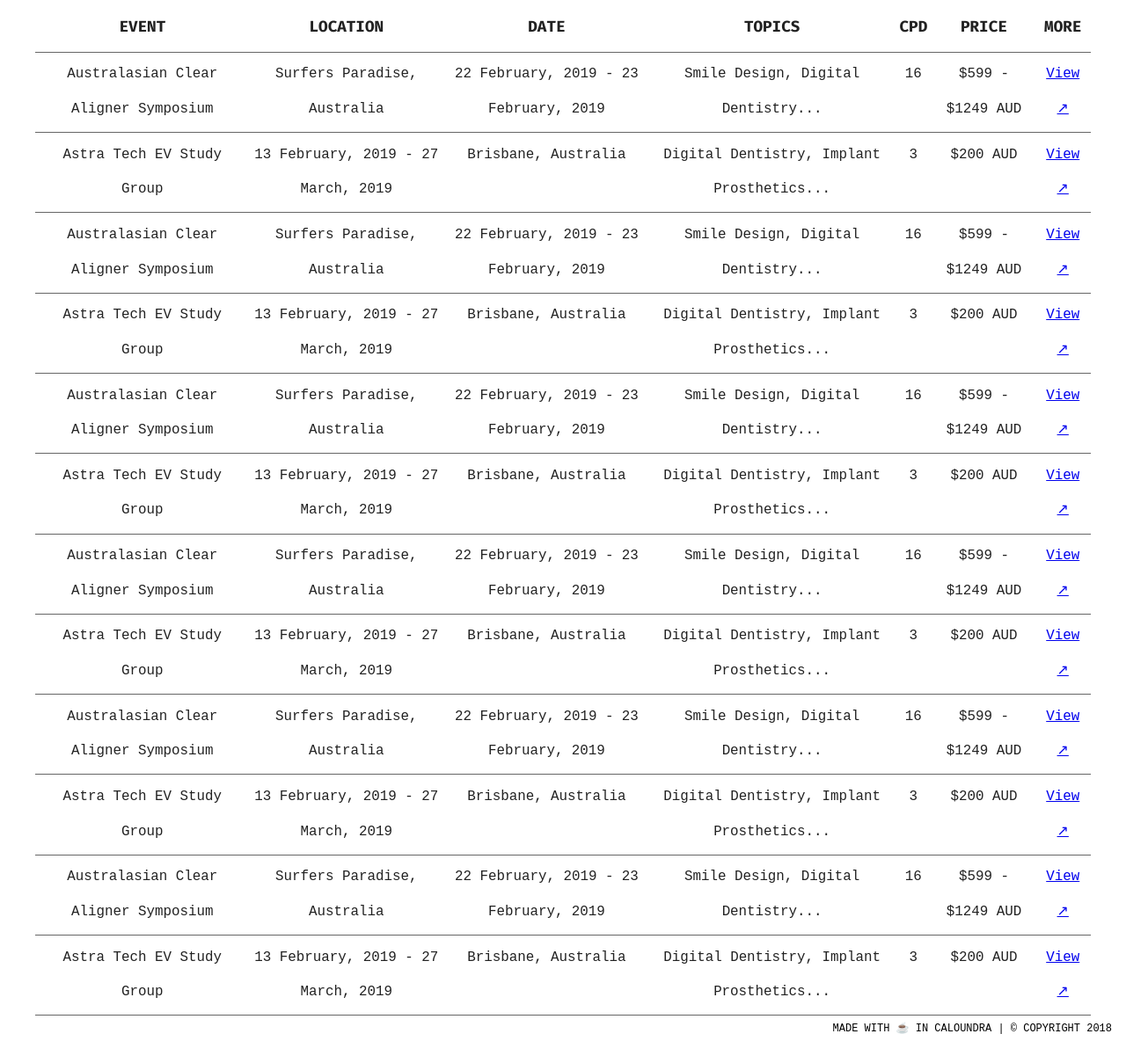
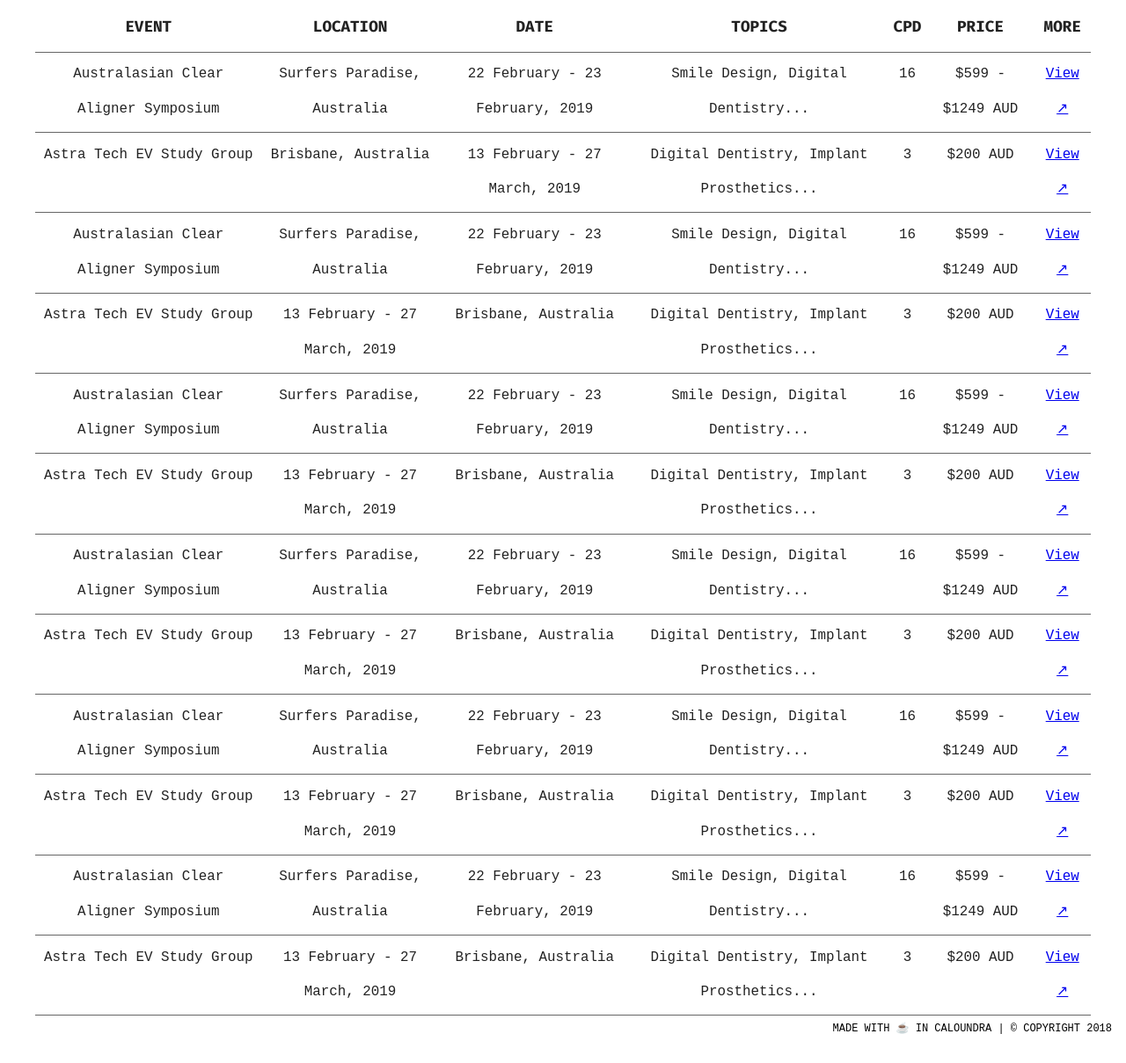
Before and after one commit to trybuildstuff/dentalevents, a plain HTML site: page index.html in a window 1280 px wide. Shown: the part 171-1380 px from the top of the page at 88% size. Drawn offline with Linux system fonts and the light colour scheme; a web font is replaced by a local one.

Commit message:
Update index.html

```diff
--- a/index.html
+++ b/index.html
@@ -191,7 +191,7 @@
 <tr class=''>
 					<td class='text ' data-title='Event'>Australasian Clear Aligner Symposium</td>
 					<td class='text ' data-title='Location'>Surfers Paradise, Australia</td>
-					<td class='text ' data-title='Date'>22 February, 2019 - 23 February, 2019</td>
+					<td class='text ' data-title='Date'>22 February - 23 February, 2019</td>
 					<td class='text ' data-title='Topics'>Smile Design, Digital Dentistry...</td>
 					<td class='text ' data-title='CPD'>16</td>
 					<td class='text ' data-title='Price'>$599 - $1249 AUD</td>
@@ -200,7 +200,27 @@
 				</tr>
 <tr class=''>
 					<td class='text ' data-title='Event'>Astra Tech EV Study Group</td>
-					<td class='text ' data-title='Location'>13 February, 2019 - 27 March, 2019</td>
+					<td class='text ' data-title='Location'>Brisbane, Australia</td>
+					<td class='text ' data-title='Date'>13 February - 27 March, 2019</td>
+					<td class='text ' data-title='Topics'>Digital Dentistry, Implant Prosthetics...</td>
+					<td class='text ' data-title='CPD'>3</td>
+					<td class='text ' data-title='Price'>$200 AUD</td>
+</td>
+					<td class='number ' data-title='Get Directions'><a href="#">View &#8599;</a></td>
+				</tr>
+<tr class=''>
+					<td class='text ' data-title='Event'>Australasian Clear Aligner Symposium</td>
+					<td class='text ' data-title='Location'>Surfers Paradise, Australia</td>
+					<td class='text ' data-title='Date'>22 February - 23 February, 2019</td>
+					<td class='text ' data-title='Topics'>Smile Design, Digital Dentistry...</td>
+					<td class='text ' data-title='CPD'>16</td>
+					<td class='text ' data-title='Price'>$599 - $1249 AUD</td>
+</td>
+					<td class='number ' data-title='Get Directions'><a href="http://acas2019.com/">View &#8599;</a></td>
+				</tr>
+<tr class=''>
+					<td class='text ' data-title='Event'>Astra Tech EV Study Group</td>
+					<td class='text ' data-title='Location'>13 February - 27 March, 2019</td>
 					<td class='text ' data-title='Date'>Brisbane, Australia</td>
 					<td class='text ' data-title='Topics'>Digital Dentistry, Implant Prosthetics...</td>
 					<td class='text ' data-title='CPD'>3</td>
@@ -211,7 +231,7 @@
 <tr class=''>
 					<td class='text ' data-title='Event'>Australasian Clear Aligner Symposium</td>
 					<td class='text ' data-title='Location'>Surfers Paradise, Australia</td>
-					<td class='text ' data-title='Date'>22 February, 2019 - 23 February, 2019</td>
+					<td class='text ' data-title='Date'>22 February - 23 February, 2019</td>
 					<td class='text ' data-title='Topics'>Smile Design, Digital Dentistry...</td>
 					<td class='text ' data-title='CPD'>16</td>
 					<td class='text ' data-title='Price'>$599 - $1249 AUD</td>
@@ -220,7 +240,7 @@
 				</tr>
 <tr class=''>
 					<td class='text ' data-title='Event'>Astra Tech EV Study Group</td>
-					<td class='text ' data-title='Location'>13 February, 2019 - 27 March, 2019</td>
+					<td class='text ' data-title='Location'>13 February - 27 March, 2019</td>
 					<td class='text ' data-title='Date'>Brisbane, Australia</td>
 					<td class='text ' data-title='Topics'>Digital Dentistry, Implant Prosthetics...</td>
 					<td class='text ' data-title='CPD'>3</td>
@@ -231,7 +251,7 @@
 <tr class=''>
 					<td class='text ' data-title='Event'>Australasian Clear Aligner Symposium</td>
 					<td class='text ' data-title='Location'>Surfers Paradise, Australia</td>
-					<td class='text ' data-title='Date'>22 February, 2019 - 23 February, 2019</td>
+					<td class='text ' data-title='Date'>22 February - 23 February, 2019</td>
 					<td class='text ' data-title='Topics'>Smile Design, Digital Dentistry...</td>
 					<td class='text ' data-title='CPD'>16</td>
 					<td class='text ' data-title='Price'>$599 - $1249 AUD</td>
@@ -240,7 +260,7 @@
 				</tr>
 <tr class=''>
 					<td class='text ' data-title='Event'>Astra Tech EV Study Group</td>
-					<td class='text ' data-title='Location'>13 February, 2019 - 27 March, 2019</td>
+					<td class='text ' data-title='Location'>13 February - 27 March, 2019</td>
 					<td class='text ' data-title='Date'>Brisbane, Australia</td>
 					<td class='text ' data-title='Topics'>Digital Dentistry, Implant Prosthetics...</td>
 					<td class='text ' data-title='CPD'>3</td>
@@ -251,7 +271,7 @@
 <tr class=''>
 					<td class='text ' data-title='Event'>Australasian Clear Aligner Symposium</td>
 					<td class='text ' data-title='Location'>Surfers Paradise, Australia</td>
-					<td class='text ' data-title='Date'>22 February, 2019 - 23 February, 2019</td>
+					<td class='text ' data-title='Date'>22 February - 23 February, 2019</td>
 					<td class='text ' data-title='Topics'>Smile Design, Digital Dentistry...</td>
 					<td class='text ' data-title='CPD'>16</td>
 					<td class='text ' data-title='Price'>$599 - $1249 AUD</td>
@@ -260,7 +280,7 @@
 				</tr>
 <tr class=''>
 					<td class='text ' data-title='Event'>Astra Tech EV Study Group</td>
-					<td class='text ' data-title='Location'>13 February, 2019 - 27 March, 2019</td>
+					<td class='text ' data-title='Location'>13 February - 27 March, 2019</td>
 					<td class='text ' data-title='Date'>Brisbane, Australia</td>
 					<td class='text ' data-title='Topics'>Digital Dentistry, Implant Prosthetics...</td>
 					<td class='text ' data-title='CPD'>3</td>
@@ -271,7 +291,7 @@
 <tr class=''>
 					<td class='text ' data-title='Event'>Australasian Clear Aligner Symposium</td>
 					<td class='text ' data-title='Location'>Surfers Paradise, Australia</td>
-					<td class='text ' data-title='Date'>22 February, 2019 - 23 February, 2019</td>
+					<td class='text ' data-title='Date'>22 February - 23 February, 2019</td>
 					<td class='text ' data-title='Topics'>Smile Design, Digital Dentistry...</td>
 					<td class='text ' data-title='CPD'>16</td>
 					<td class='text ' data-title='Price'>$599 - $1249 AUD</td>
@@ -280,27 +300,7 @@
 				</tr>
 <tr class=''>
 					<td class='text ' data-title='Event'>Astra Tech EV Study Group</td>
-					<td class='text ' data-title='Location'>13 February, 2019 - 27 March, 2019</td>
-					<td class='text ' data-title='Date'>Brisbane, Australia</td>
-					<td class='text ' data-title='Topics'>Digital Dentistry, Implant Prosthetics...</td>
-					<td class='text ' data-title='CPD'>3</td>
-					<td class='text ' data-title='Price'>$200 AUD</td>
-</td>
-					<td class='number ' data-title='Get Directions'><a href="#">View &#8599;</a></td>
-				</tr>
-<tr class=''>
-					<td class='text ' data-title='Event'>Australasian Clear Aligner Symposium</td>
-					<td class='text ' data-title='Location'>Surfers Paradise, Australia</td>
-					<td class='text ' data-title='Date'>22 February, 2019 - 23 February, 2019</td>
-					<td class='text ' data-title='Topics'>Smile Design, Digital Dentistry...</td>
-					<td class='text ' data-title='CPD'>16</td>
-					<td class='text ' data-title='Price'>$599 - $1249 AUD</td>
-</td>
-					<td class='number ' data-title='Get Directions'><a href="http://acas2019.com/">View &#8599;</a></td>
-				</tr>
-<tr class=''>
-					<td class='text ' data-title='Event'>Astra Tech EV Study Group</td>
-					<td class='text ' data-title='Location'>13 February, 2019 - 27 March, 2019</td>
+					<td class='text ' data-title='Location'>13 February - 27 March, 2019</td>
 					<td class='text ' data-title='Date'>Brisbane, Australia</td>
 					<td class='text ' data-title='Topics'>Digital Dentistry, Implant Prosthetics...</td>
 					<td class='text ' data-title='CPD'>3</td>
```
